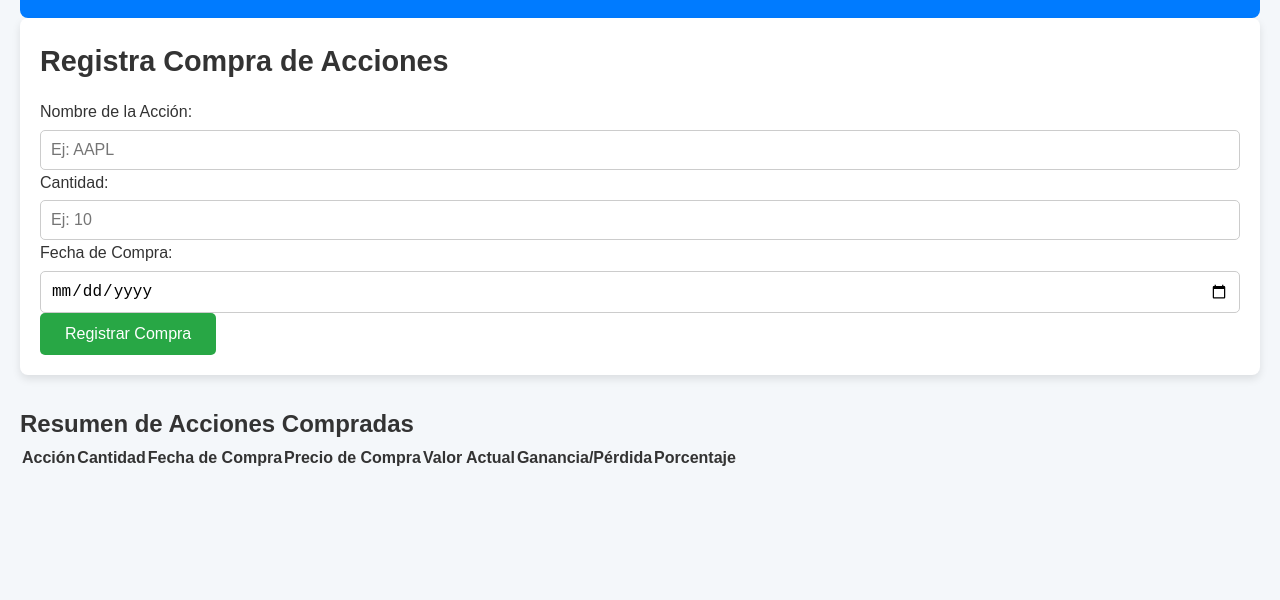
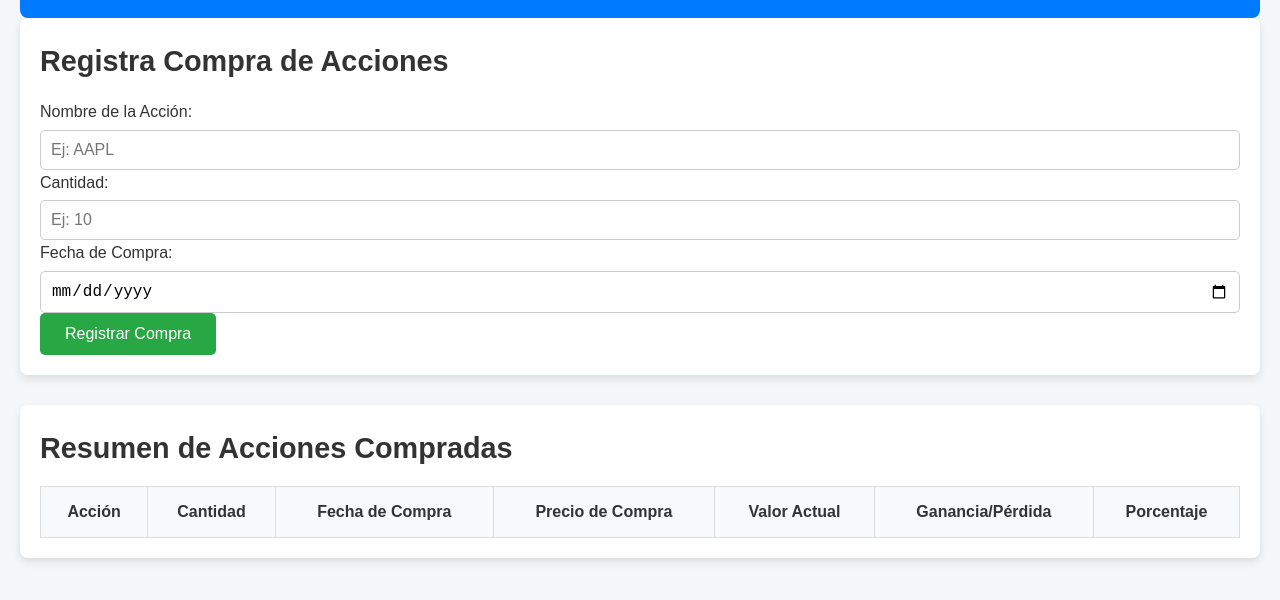
Before and after one commit to JeffersonDaviid/CE-Proyecto, a plain HTML site: page index.html in a window 1280 px wide. Shown: the part 116-716 px from the top of the page. Drawn offline with Linux system fonts and the light colour scheme; files that its build step writes are made by us from their sources.

Commit message:
style(dashboard): agregar estilos para el diseño y tabla de ganancias/pérdidas

```diff
--- a/css/styles.css
+++ b/css/styles.css
@@ -82,3 +82,44 @@ header {
   button[type="submit"]:hover {
 	background-color: #218838;
   }
+
+  /* Estilos del dashboard */
+#dashboard {
+	background-color: #fff;
+	padding: 20px;
+	border-radius: 8px;
+	box-shadow: 0 4px 8px rgba(0, 0, 0, 0.1);
+  }
+
+  #dashboard h2 {
+	font-size: 1.8rem;
+	margin-bottom: 15px;
+  }
+
+  table {
+	width: 100%;
+	border-collapse: collapse;
+  }
+
+  th, td {
+	padding: 12px;
+	text-align: center;
+	border: 1px solid #ddd;
+  }
+
+  th {
+	background-color: #f8f9fa;
+  }
+
+  tr:nth-child(even) {
+	background-color: #f1f3f5;
+  }
+
+  /* Estilos para las ganancias y pérdidas */
+  .gain {
+	color: green;
+  }
+
+  .loss {
+	color: red;
+  }
```
